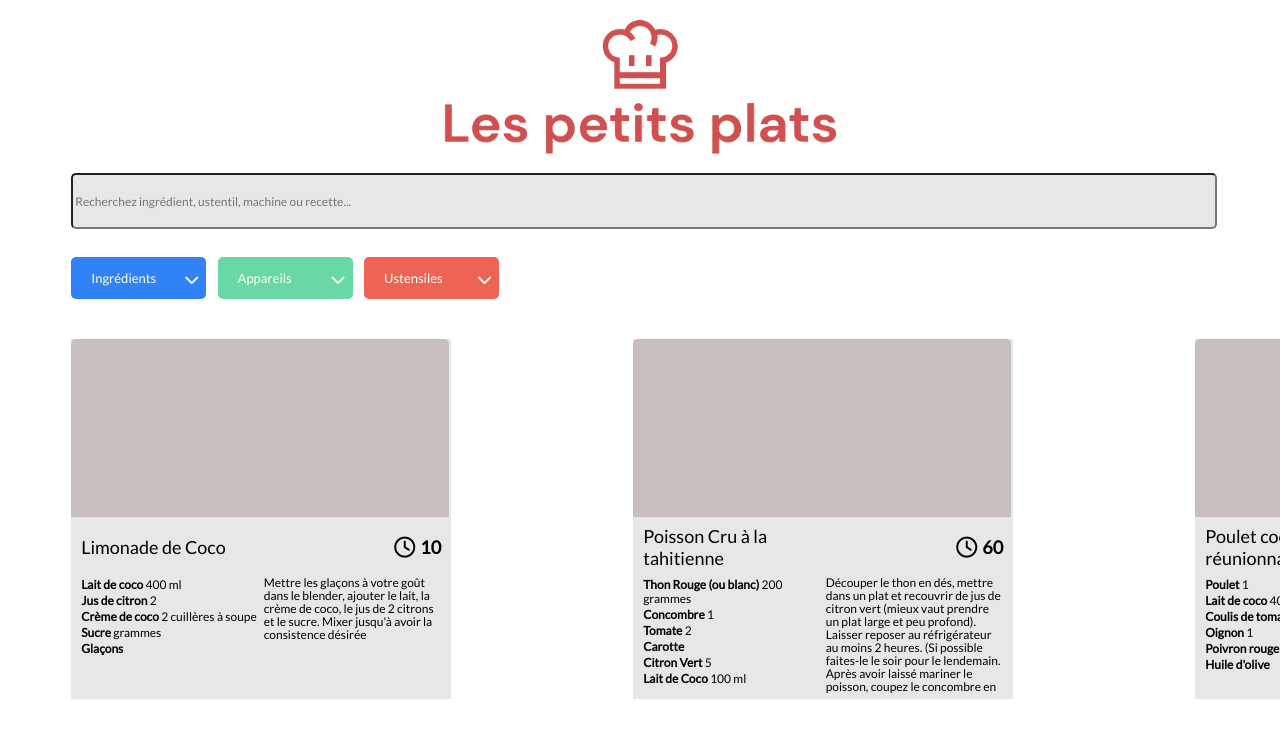
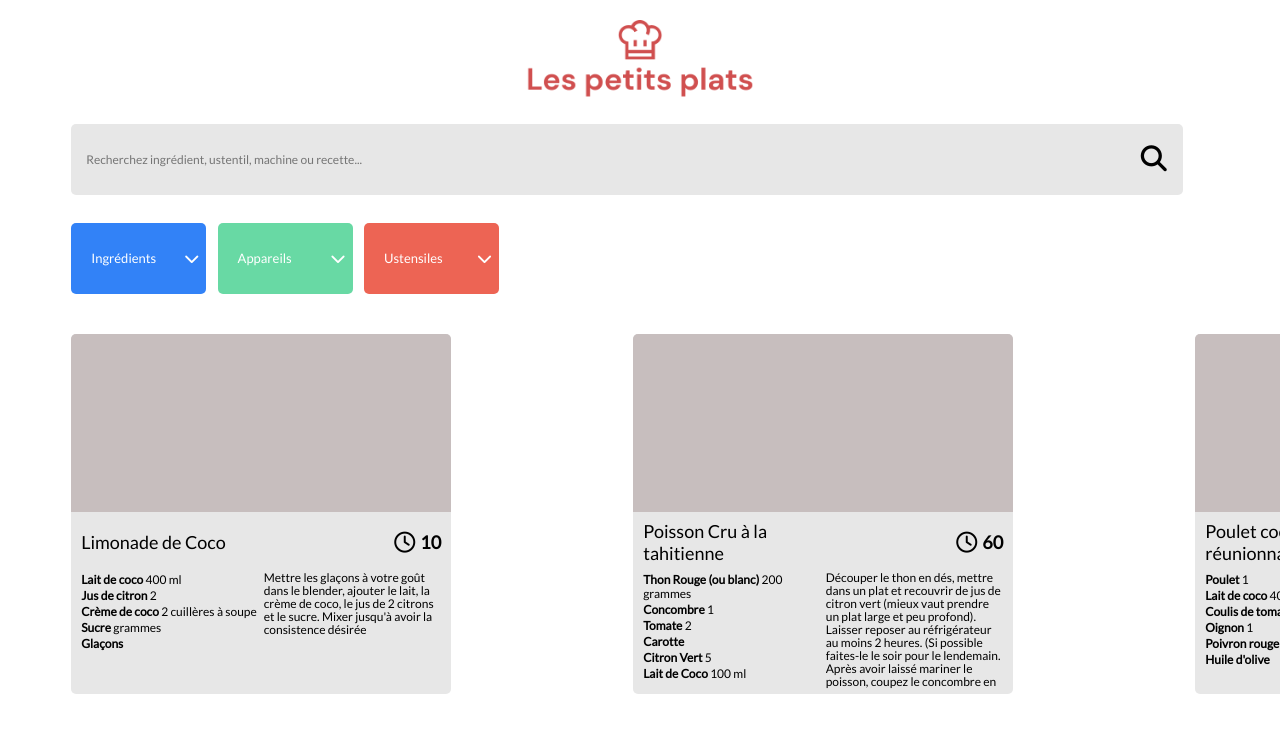
Before and after one commit to BerangerCassard/BerangerCassard.github.io, a website with bundled scripts: page index.html in a window 1280 px wide. Shown: the top 736 px of the page. Built offline with nearby package versions, Linux system fonts and the light colour scheme.

Commit message:
minor css adjustements

```diff
--- a/index.html
+++ b/index.html
@@ -15,7 +15,10 @@
 <div class="bloc">
     <header>
         <img id="logo" src="src/assets/images/logo_les_petits_plats.png">
-        <input type="text" id="searchBar" placeholder="Recherchez ingrédient, ustentil, machine ou recette...">
+        <div class="searchBar">
+            <input type="text" id="searchBar" placeholder="Recherchez ingrédient, ustentil, machine ou recette...">
+            <i class="fas fa-search"></i>
+        </div>
         <div id="suggestions"></div>
     </header>
     <div class="search sketch">
--- a/src/assets/styles/sass/4.components/_cards.scss
+++ b/src/assets/styles/sass/4.components/_cards.scss
@@ -5,11 +5,12 @@
     width: 380px;
     height: 360px;
     background-color: #E7E7E7;
+    border-radius: 5px;
 
     &__image {
       background-color: #C7BEBE;
       border-radius: 5px 5px 0 0;
-      width: 378px;
+      width: 380px;
       height: 178px;
     }
     &__description {
--- a/src/assets/styles/sass/4.components/_searchbar.scss
+++ b/src/assets/styles/sass/4.components/_searchbar.scss
@@ -1,12 +1,24 @@
 #searchBar {
   display: block;
   margin: 15px auto;
-  height: 50px;
+  height: 69px;
   width: 100%;
   background-color: #E7E7E7;
   border-radius: 5px;
-  //border: none;
+  border: none;
+  padding-left: 15px;
   //color: black;
+}
+
+.searchBar {
+  display: flex;
+}
+.fa-search {
+  display: flex;
+  align-items: center;
+  position: relative;
+  left: -42px;
+  font-size: 26px;
 }
 
 .search__tagsLists {
@@ -17,7 +29,7 @@
     display: flex;
 
     &__input {
-      height: 40px;
+      height: 69px;
       color: white;
       border-radius: 5px 0 0 5px;
       padding-left: 10px;
@@ -65,7 +77,7 @@
         font-size: 15px;
         position: relative;
         right: -8px;
-        top: 15px;
+        top: 28px;
         transition: transform 1000ms;
       }
     }
@@ -75,12 +87,15 @@
     display: grid;
     grid-template-columns: 1fr 1fr 1fr;
     overflow-wrap: break-word;
-    max-width: 450px;
+    max-width: 442px;
     max-height: 200px;
     overflow: auto;
     color: white;
     margin: auto;
     row-gap: 3px;
+    border-radius: 0 0 5px 5px;
+    position: relative;
+    top: -4px;
   }
 
   .suggestion {
--- a/src/assets/styles/sass/5.Layout/_header.scss
+++ b/src/assets/styles/sass/5.Layout/_header.scss
@@ -1,5 +1,5 @@
 #logo {
-  width: 35%;
+  width: 20%;
   display: block;
   margin: 20px auto 10px auto;
 }
```
Also changed, not shown: src/assets/styles/css/style.css, src/assets/styles/sass/main.css, 1 other file.
